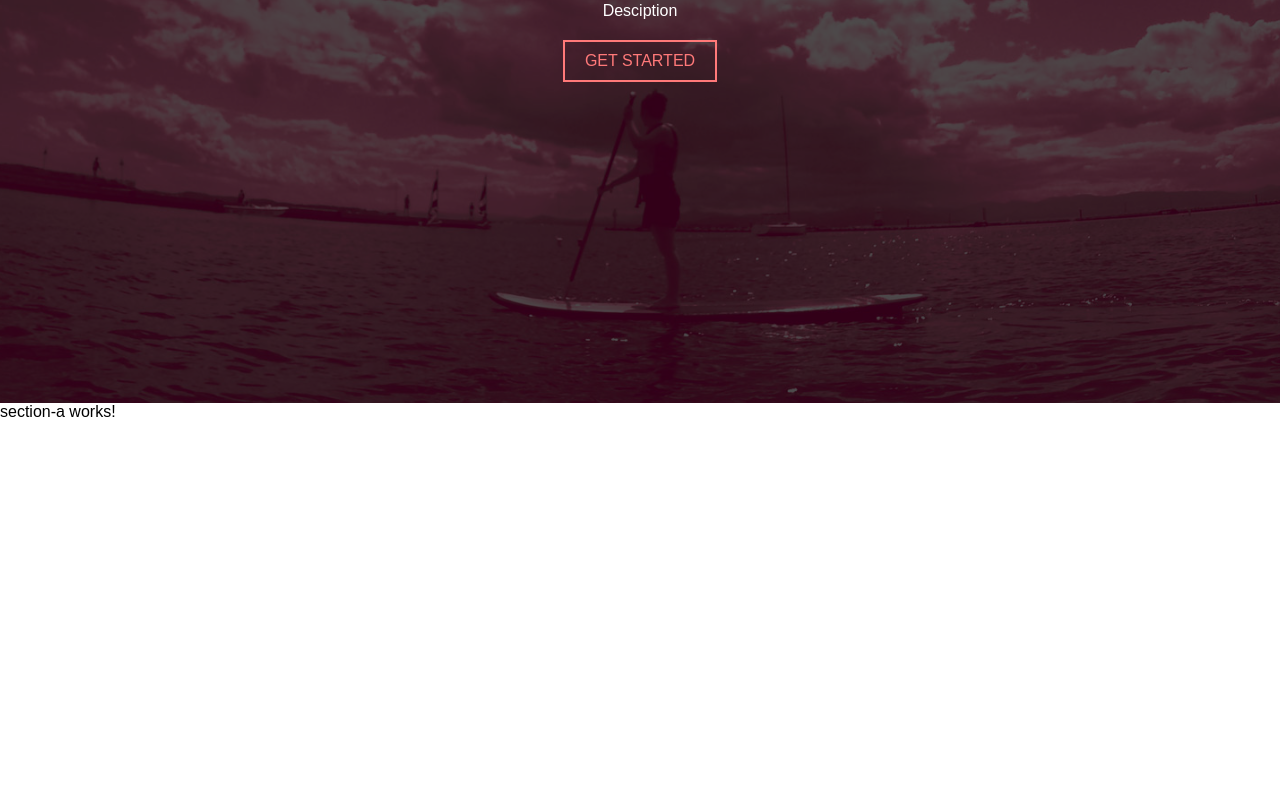
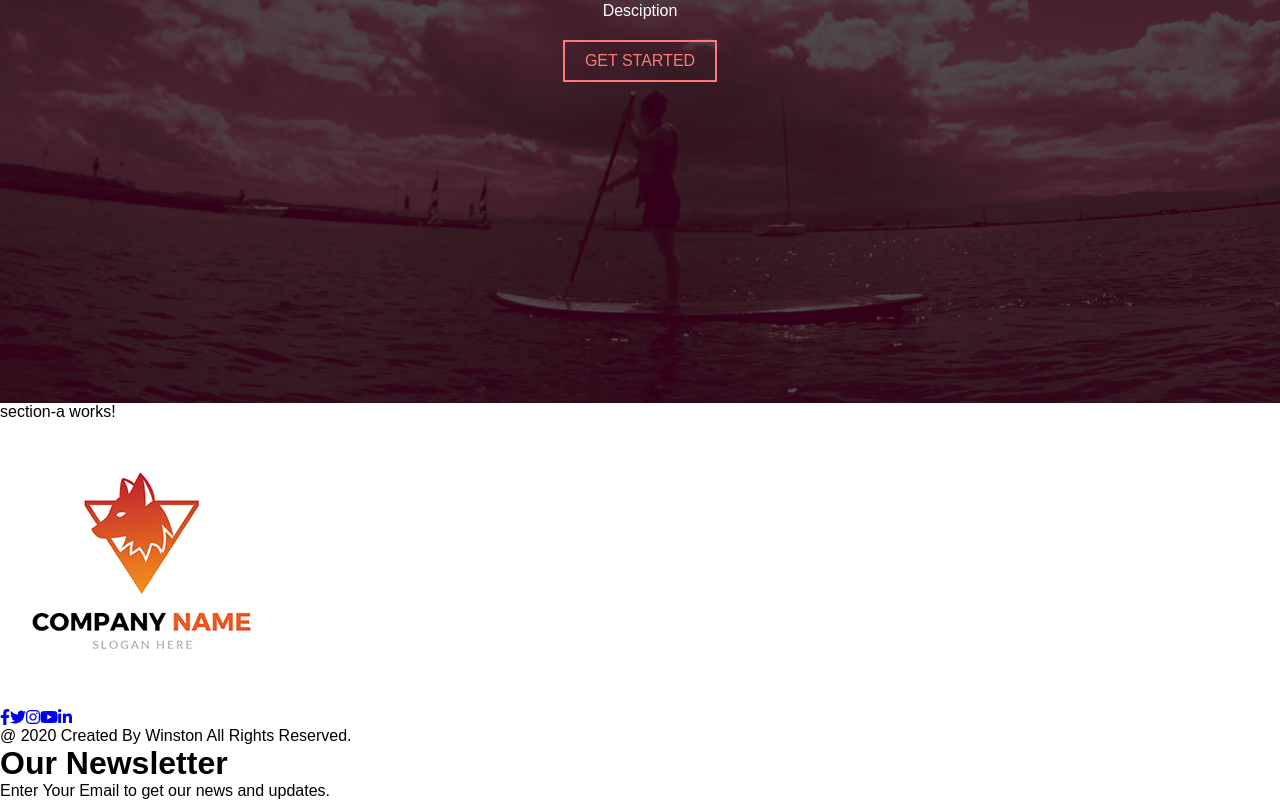
Before and after one commit to winstonitgf/private-guide-search, an Angular app: page / in a window 1280 px wide. Shown: the part 397-1197 px from the top of the page. Before the commit the page ends 818 px from the top, so only its background shows below. Built offline with nearby package versions, Linux system fonts and the light colour scheme.

Commit message:
新增footer區塊

```diff
--- a/src/app/app.module.ts
+++ b/src/app/app.module.ts
@@ -7,6 +7,7 @@ import { HomeComponent } from './home/home.component';
 import { HeaderComponent } from './home/header/header.component';
 import { SectionAComponent } from './home/section-a/section-a.component';
 import { BannerComponent } from './home/banner/banner.component';
+import { FooterComponent } from './home/footer/footer.component';
 
 @NgModule({
   declarations: [
@@ -14,7 +15,8 @@ import { BannerComponent } from './home/banner/banner.component';
     HomeComponent,
     HeaderComponent,
     SectionAComponent,
-    BannerComponent
+    BannerComponent,
+    FooterComponent
   ],
   imports: [
     BrowserModule.withServerTransition({ appId: 'serverApp' }),
--- /dev/null
+++ b/src/app/home/footer/footer.component.html
@@ -0,0 +1,20 @@
+<footer>
+  <div class="footer-container">
+    <div class="left-col">
+      <img src="assets/triangle-and-fox-head-icon.png" alt="" class="logo">
+      <div class="social-media">
+        <a href="#"><i class="fab fa-facebook-f"></i></a>
+        <a href="#"><i class="fab fa-twitter"></i></a>
+        <a href="#"><i class="fab fa-instagram"></i></a>
+        <a href="#"><i class="fab fa-youtube"></i></a>
+        <a href="#"><i class="fab fa-linkedin-in"></i></a>
+      </div>
+      <p class="rights-text">@ 2020 Created By Winston All Rights Reserved.</p>
+    </div>
+    <div class="right-col">
+      <h1>Our Newsletter</h1>
+      <div class="border"></div>
+      <p>Enter Your Email to get our news and updates.</p>
+    </div>
+  </div>
+</footer>
--- /dev/null
+++ b/src/app/home/footer/footer.component.ts
@@ -0,0 +1,15 @@
+import { Component, OnInit } from '@angular/core';
+
+@Component({
+  selector: 'app-footer',
+  templateUrl: './footer.component.html',
+  styleUrls: ['./footer.component.scss']
+})
+export class FooterComponent implements OnInit {
+
+  constructor() { }
+
+  ngOnInit() {
+  }
+
+}
--- a/src/app/home/home.component.html
+++ b/src/app/home/home.component.html
@@ -1,3 +1,4 @@
 <!-- <app-header></app-header> -->
 <app-banner></app-banner>
 <app-section-a></app-section-a>
+<app-footer></app-footer>
```
Also changed, not shown: src/app/home/footer/footer.component.scss (added), src/assets/triangle-and-fox-head-icon.png (added), 1 other file (tests, documents, lock files or other folders).
